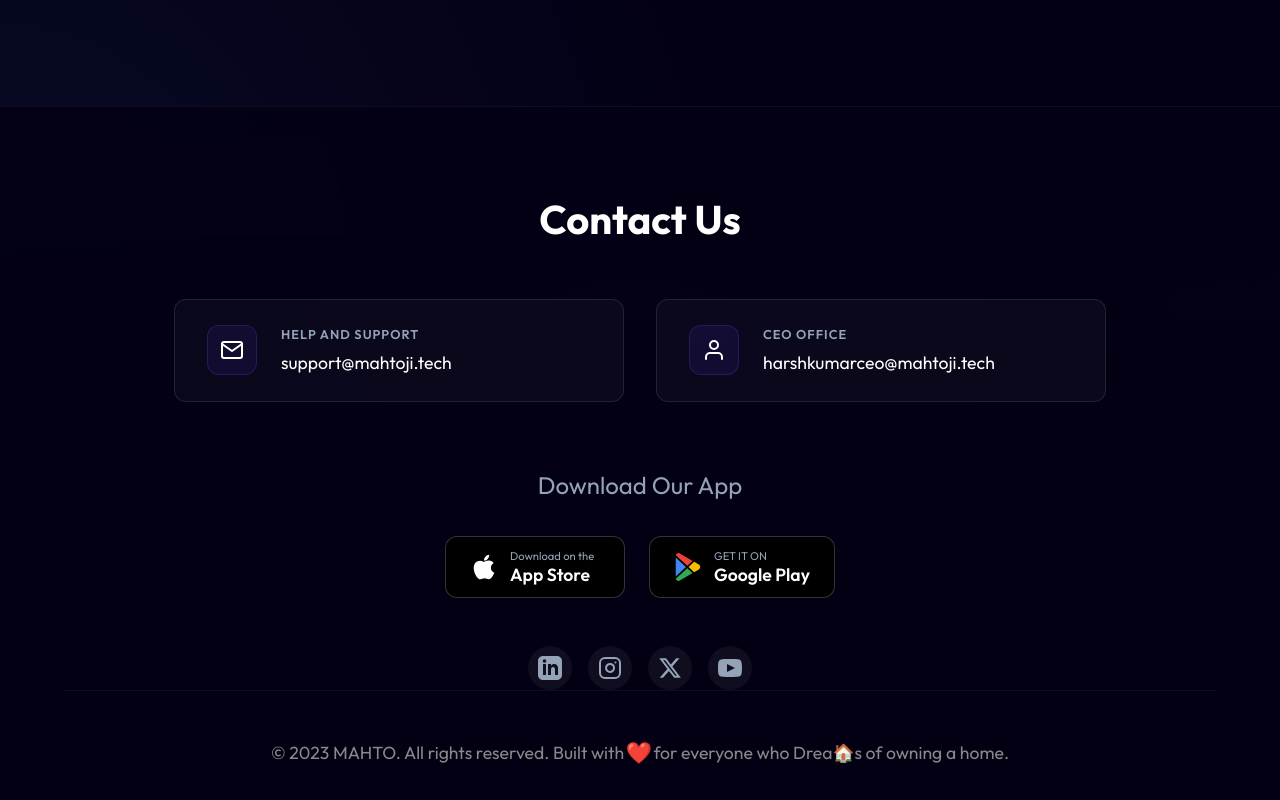
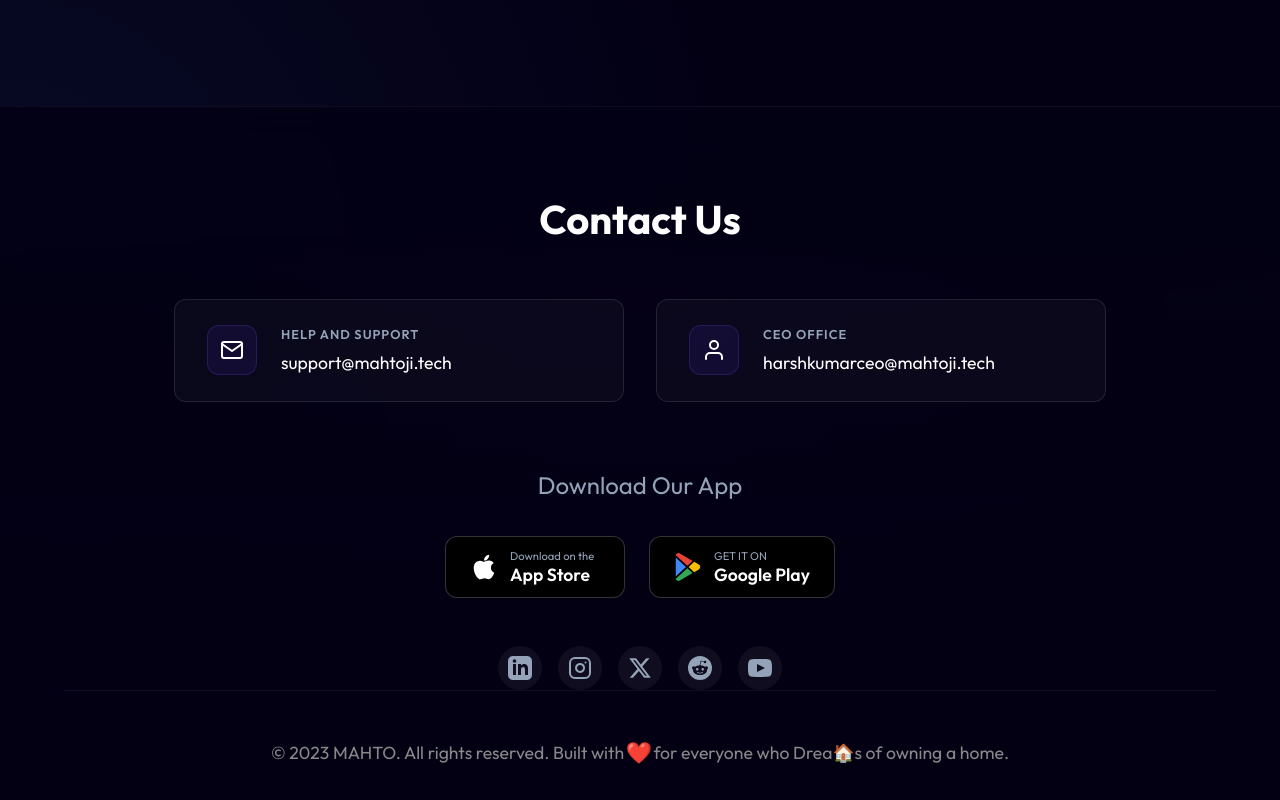
Before and after one commit to harshbatman/mine, a website built with Vite: page index.html in a window 1280 px wide. Shown: the part 3739-4539 px from the top of the page. Built offline with nearby package versions, Linux system fonts and the light colour scheme.

Commit message:
Add Reddit social link

```diff
--- a/index.html
+++ b/index.html
@@ -281,6 +281,13 @@
             </path>
           </svg>
         </a>
+        <a href="https://www.reddit.com/r/mahto/" target="_blank" rel="noopener noreferrer"
+          class="social-link social-reddit">
+          <svg xmlns="http://www.w3.org/2000/svg" width="24" height="24" viewBox="0 0 24 24" fill="currentColor">
+            <path
+              d="M12 0A12 12 0 0 0 0 12a12 12 0 0 0 12 12 12 12 0 0 0 12-12A12 12 0 0 0 12 0zm5.01 4.744c.688 0 1.25.561 1.25 1.249a1.25 1.25 0 0 1-2.498.056l-2.597-.547-.8 3.747c1.824.07 3.48.632 4.674 1.488.308-.309.73-.491 1.207-.491.968 0 1.754.786 1.754 1.754 0 .716-.435 1.333-1.01 1.614a3.111 3.111 0 0 1 .042.52c0 2.694-3.13 4.87-7.004 4.87-3.874 0-7.004-2.176-7.004-4.87 0-.183.015-.366.043-.534A1.748 1.748 0 0 1 4.028 12c0-.968.786-1.754 1.754-1.754.463 0 .898.196 1.207.49 1.207-.883 2.878-1.43 4.744-1.487l.885-4.182a.342.342 0 0 1 .14-.197.35.35 0 0 1 .238-.042l2.906.617a1.214 1.214 0 0 1 1.108-.701zM9.25 12C8.561 12 8 12.562 8 13.25c0 .687.561 1.248 1.25 1.248.687 0 1.248-.561 1.248-1.249 0-.688-.561-1.249-1.249-1.249zm5.5 0c-.687 0-1.248.561-1.248 1.25 0 .687.561 1.248 1.249 1.248.688 0 1.249-.561 1.249-1.249 0-.687-.562-1.249-1.25-1.249zm-5.466 3.99a.327.327 0 0 0-.231.094.33.33 0 0 0 0 .463c.842.842 2.484.913 2.961.913.477 0 2.105-.056 2.961-.913a.361.361 0 0 0 .029-.463.33.33 0 0 0-.464 0c-.547.533-1.684.73-2.512.73-.828 0-1.979-.196-2.512-.73a.326.326 0 0 0-.232-.095z" />
+          </svg>
+        </a>
         <a href="https://www.youtube.com/@MAHTO-updates" target="_blank" rel="noopener noreferrer"
           class="social-link social-youtube">
           <svg xmlns="http://www.w3.org/2000/svg" width="24" height="24" viewBox="0 0 24 24" fill="currentColor">
--- a/style.css
+++ b/style.css
@@ -690,6 +690,10 @@
     color: #ffffff;
 }
 
+.social-reddit:hover {
+    color: #FF4500;
+}
+
 .social-youtube:hover {
     color: #FF0000;
 }
```
Also changed, not shown: 1 other file.
